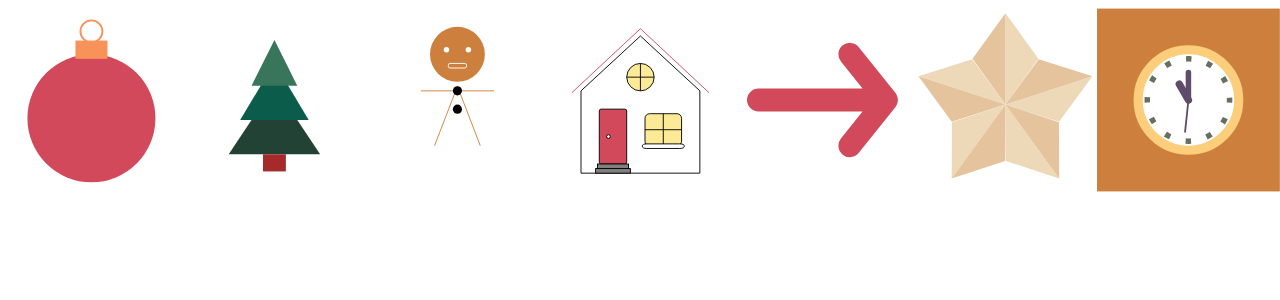
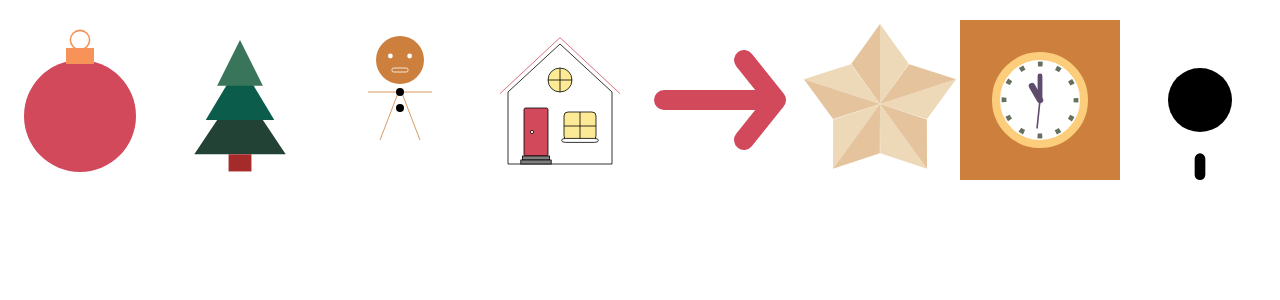
Before and after one commit to AeuJoung/svg-daily-study, a Next.js app: page / in a window 1280 px wide. Shown: the top 300 px of the page. Built offline with nearby package versions, Linux system fonts and the light colour scheme.

Commit message:
20240626, 8일 차 수행중

```diff
--- a/src/app/_study/7_clock.tsx
+++ b/src/app/_study/7_clock.tsx
@@ -8,8 +8,6 @@ export default function Clock() {
     const minutesElement = useRef<SVGLineElement>(null);
     const secondElement = useRef<SVGLineElement>(null);
     const interval = useRef<NodeJS.Timeout>();
-
-
 
     useEffect(()=>{
         interval.current = setInterval(()=>{
@@ -45,7 +43,6 @@ export default function Clock() {
                     <line className={styles.minutes} ref={minutesElement} y2="-30" strokeWidth={6} />
                     <line className={styles.second} ref={secondElement} y2="-35" strokeWidth={2} />
                 </g>
-
             </svg>
         </section>
     )
--- /dev/null
+++ b/src/app/_study/8_sun.tsx
@@ -0,0 +1,18 @@
+import styles from "@/app/_study/shape.module.css"
+
+export default function Sun() {
+    return (
+        <section className={styles.svgBox}>
+            <svg width={200} height={200} viewBox="-15 -15 30 30">
+                <circle r={6} />
+                <line
+                    stroke="black"
+                    strokeWidth = {2}
+                    strokeLinecap="round"
+                    x1={0} y1={11}
+                    x2={0} y2={14}
+                />
+            </svg>
+        </section>
+    )
+}
--- a/src/app/page.tsx
+++ b/src/app/page.tsx
@@ -7,6 +7,7 @@ import House from "./_study/4_house";
 import Arrow from "./_study/5_Arrow";
 import Star from "./_study/6_star";
 import Clock from "./_study/7_clock";
+import Sun from "./_study/8_sun";
 
 //https://svg-tutorial.com/
 
@@ -21,6 +22,7 @@ export default function Home() {
           <Arrow />
           <Star />
           <Clock />
+          <Sun />
         </section>
     </main>
   );
```
